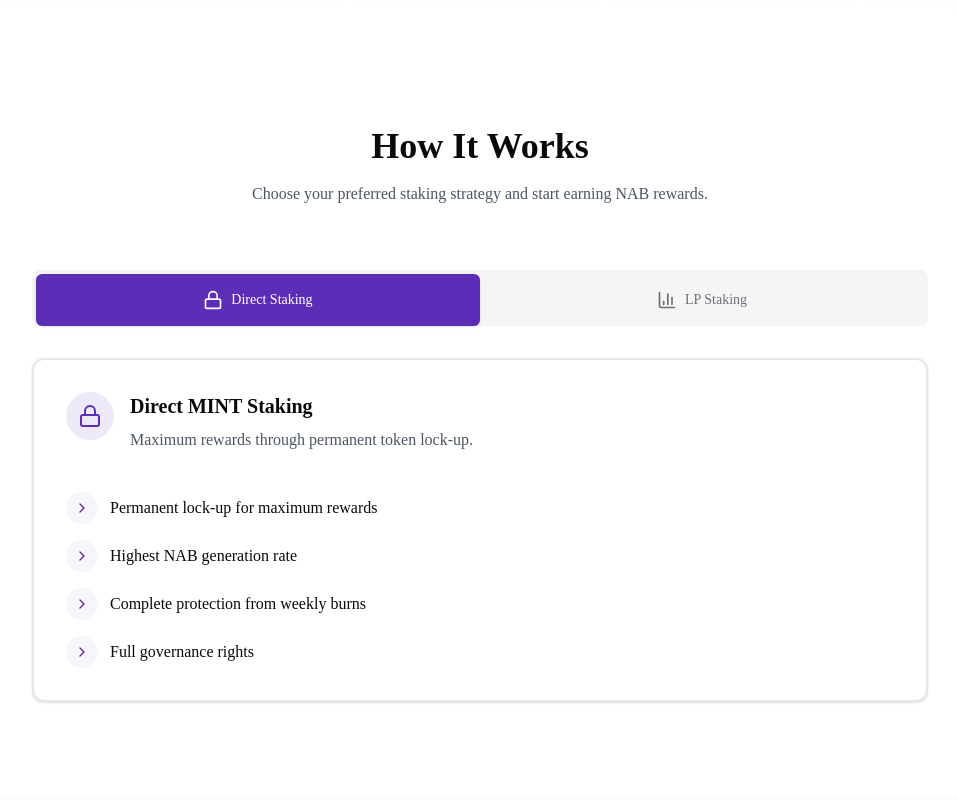
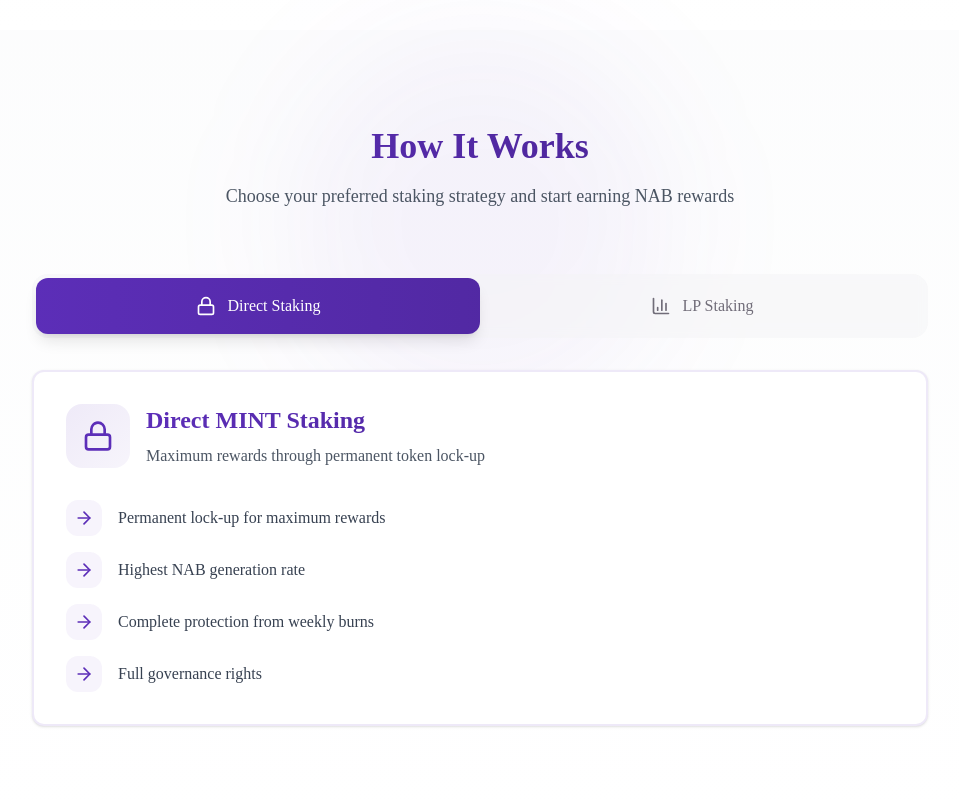
Before and after one commit to skyf0xx/mint, a Next.js app: page / in a window 1280 px wide. Shown: the part 1540-2340 px from the top of the page, without its empty margins (160-1119 px from the left). Built offline with nearby package versions, Linux system fonts and the light colour scheme.

Commit message:
style: how it works

```diff
--- a/sections/how-it-works.tsx
+++ b/sections/how-it-works.tsx
@@ -1,146 +1,175 @@
 import { Card, CardContent } from '@/components/ui/card';
 import { Tabs, TabsContent, TabsList, TabsTrigger } from '@/components/ui/tabs';
-import { BarChart3, ChevronRight, Lock } from 'lucide-react';
+import { BarChart3, Lock, ArrowRight } from 'lucide-react';
+import { motion } from 'framer-motion';
 
 const HowItWorks = () => {
+    const containerVariants = {
+        hidden: { opacity: 0, y: 20 },
+        visible: {
+            opacity: 1,
+            y: 0,
+            transition: {
+                duration: 0.6,
+                staggerChildren: 0.1,
+            },
+        },
+    };
+
+    const itemVariants = {
+        hidden: { opacity: 0, x: -20 },
+        visible: { opacity: 1, x: 0 },
+    };
+
     return (
-        <section id="how-it-works" className="py-24 container mx-auto px-4">
-            <div className="max-w-3xl mx-auto text-center mb-16">
-                <h2 className="text-4xl font-bold mb-4">How It Works</h2>
-                <p className="text-gray-600">
-                    Choose your preferred staking strategy and start earning NAB
-                    rewards.
+        <section id="how-it-works" className="relative py-24">
+            {/* Decorative background elements */}
+            <div className="absolute inset-0 bg-gradient-to-b from-gray-50/50 to-transparent" />
+            <div className="absolute top-0 left-1/2 -translate-x-1/2 w-96 h-96 bg-primary/5 rounded-full blur-3xl" />
+
+            <div className="container mx-auto px-4 relative">
+                <motion.div
+                    className="max-w-3xl mx-auto text-center mb-16"
+                    initial={{ opacity: 0, y: 20 }}
+                    whileInView={{ opacity: 1, y: 0 }}
+                    viewport={{ once: true }}
+                    transition={{ duration: 0.5 }}
+                >
+                    <h2 className="text-4xl font-bold mb-4 bg-clip-text text-transparent bg-gradient-to-r from-primary via-primary-600 to-primary-700">
+                        How It Works
+                    </h2>
+                    <p className="text-lg text-gray-600">
+                        Choose your preferred staking strategy and start earning
+                        NAB rewards
                     </p>
-            </div>
+                </motion.div>
 
                 <Tabs defaultValue="direct" className="max-w-4xl mx-auto">
-                <div className="w-full mb-8">
-                    <TabsList className="w-full grid grid-cols-2 h-14">
+                    <TabsList className="w-full grid grid-cols-2 h-16 p-1 mb-8 bg-gray-100/50 backdrop-blur-sm rounded-2xl">
                         <TabsTrigger
                             value="direct"
-                            className="w-full flex items-center justify-center gap-2 px-8 py-4 data-[state=active]:bg-primary data-[state=active]:text-white"
+                            className="h-full rounded-xl flex items-center justify-center gap-3 text-base font-medium transition-all duration-300
+                                     data-[state=active]:bg-gradient-to-r data-[state=active]:from-primary data-[state=active]:to-primary-600
+                                     data-[state=active]:text-white data-[state=active]:shadow-lg"
                         >
                             <Lock className="w-5 h-5" />
                             Direct Staking
                         </TabsTrigger>
                         <TabsTrigger
                             value="lp"
-                            className="w-full flex items-center justify-center gap-2 px-8 py-4 data-[state=active]:bg-primary data-[state=active]:text-white"
+                            className="h-full rounded-xl flex items-center justify-center gap-3 text-base font-medium transition-all duration-300
+                                     data-[state=active]:bg-gradient-to-r data-[state=active]:from-primary data-[state=active]:to-primary-600
+                                     data-[state=active]:text-white data-[state=active]:shadow-lg"
                         >
                             <BarChart3 className="w-5 h-5" />
                             LP Staking
                         </TabsTrigger>
                     </TabsList>
-                </div>
 
-                {/* Rest of the component remains the same */}
                     <TabsContent value="direct">
-                    <Card className="border-2">
+                        <motion.div
+                            variants={containerVariants}
+                            initial="hidden"
+                            whileInView="visible"
+                            viewport={{ once: true }}
+                        >
+                            <Card className="border-2 border-primary/10 overflow-hidden">
                                 <CardContent className="p-8">
-                            <div className="space-y-6">
+                                    <div className="space-y-8">
                                         <div className="flex items-start space-x-4">
-                                    <div className="p-3 rounded-full bg-primary/10">
-                                        <Lock className="w-6 h-6 text-primary" />
+                                            <div className="p-4 rounded-2xl bg-gradient-to-br from-primary/10 to-primary/5">
+                                                <Lock className="w-8 h-8 text-primary" />
                                             </div>
                                             <div>
-                                        <h3 className="text-xl font-bold mb-2">
+                                                <h3 className="text-2xl font-bold mb-2 bg-clip-text text-transparent bg-gradient-to-r from-primary to-primary-600">
                                                     Direct MINT Staking
                                                 </h3>
-                                        <p className="text-gray-600 mb-4">
-                                            Maximum rewards through permanent
-                                            token lock-up.
+                                                <p className="text-gray-600">
+                                                    Maximum rewards through
+                                                    permanent token lock-up
                                                 </p>
                                             </div>
                                         </div>
                                         <ul className="space-y-4">
-                                    <li className="flex items-center gap-3">
-                                        <div className="p-2 rounded-full bg-primary/5">
-                                            <ChevronRight className="w-4 h-4 text-primary" />
+                                            {[
+                                                'Permanent lock-up for maximum rewards',
+                                                'Highest NAB generation rate',
+                                                'Complete protection from weekly burns',
+                                                'Full governance rights',
+                                            ].map((item, index) => (
+                                                <motion.li
+                                                    key={index}
+                                                    variants={itemVariants}
+                                                    className="flex items-center gap-4 group"
+                                                >
+                                                    <div className="p-2 rounded-xl bg-primary/5 group-hover:bg-primary/10 transition-colors duration-300">
+                                                        <ArrowRight className="w-5 h-5 text-primary group-hover:translate-x-1 transition-transform duration-300" />
                                                     </div>
-                                        <span>
-                                            Permanent lock-up for maximum
-                                            rewards
+                                                    <span className="text-gray-700 group-hover:text-gray-900 transition-colors duration-300">
+                                                        {item}
                                                     </span>
-                                    </li>
-                                    <li className="flex items-center gap-3">
-                                        <div className="p-2 rounded-full bg-primary/5">
-                                            <ChevronRight className="w-4 h-4 text-primary" />
-                                        </div>
-                                        <span>Highest NAB generation rate</span>
-                                    </li>
-                                    <li className="flex items-center gap-3">
-                                        <div className="p-2 rounded-full bg-primary/5">
-                                            <ChevronRight className="w-4 h-4 text-primary" />
-                                        </div>
-                                        <span>
-                                            Complete protection from weekly
-                                            burns
-                                        </span>
-                                    </li>
-                                    <li className="flex items-center gap-3">
-                                        <div className="p-2 rounded-full bg-primary/5">
-                                            <ChevronRight className="w-4 h-4 text-primary" />
-                                        </div>
-                                        <span>Full governance rights</span>
-                                    </li>
+                                                </motion.li>
+                                            ))}
                                         </ul>
                                     </div>
                                 </CardContent>
                             </Card>
+                        </motion.div>
                     </TabsContent>
 
                     <TabsContent value="lp">
-                    <Card className="border-2">
+                        <motion.div
+                            variants={containerVariants}
+                            initial="hidden"
+                            whileInView="visible"
+                            viewport={{ once: true }}
+                        >
+                            <Card className="border-2 border-primary/10 overflow-hidden">
                                 <CardContent className="p-8">
-                            <div className="space-y-6">
+                                    <div className="space-y-8">
                                         <div className="flex items-start space-x-4">
-                                    <div className="p-3 rounded-full bg-primary/10">
-                                        <BarChart3 className="w-6 h-6 text-primary" />
+                                            <div className="p-4 rounded-2xl bg-gradient-to-br from-primary/10 to-primary/5">
+                                                <BarChart3 className="w-8 h-8 text-primary" />
                                             </div>
                                             <div>
-                                        <h3 className="text-xl font-bold mb-2">
+                                                <h3 className="text-2xl font-bold mb-2 bg-clip-text text-transparent bg-gradient-to-r from-primary to-primary-600">
                                                     LP Staking (MINT/NAB)
                                                 </h3>
-                                        <p className="text-gray-600 mb-4">
-                                            Flexible staking with additional
-                                            liquidity benefits.
+                                                <p className="text-gray-600">
+                                                    Flexible staking with
+                                                    additional liquidity
+                                                    benefits
                                                 </p>
                                             </div>
                                         </div>
                                         <ul className="space-y-4">
-                                    <li className="flex items-center gap-3">
-                                        <div className="p-2 rounded-full bg-primary/5">
-                                            <ChevronRight className="w-4 h-4 text-primary" />
+                                            {[
+                                                'Flexible staking with withdrawal options',
+                                                'Competitive reward rates',
+                                                'Market liquidity benefits',
+                                                'Partial burn protection',
+                                            ].map((item, index) => (
+                                                <motion.li
+                                                    key={index}
+                                                    variants={itemVariants}
+                                                    className="flex items-center gap-4 group"
+                                                >
+                                                    <div className="p-2 rounded-xl bg-primary/5 group-hover:bg-primary/10 transition-colors duration-300">
+                                                        <ArrowRight className="w-5 h-5 text-primary group-hover:translate-x-1 transition-transform duration-300" />
                                                     </div>
-                                        <span>
-                                            Flexible staking with withdrawal
-                                            options
+                                                    <span className="text-gray-700 group-hover:text-gray-900 transition-colors duration-300">
+                                                        {item}
                                                     </span>
-                                    </li>
-                                    <li className="flex items-center gap-3">
-                                        <div className="p-2 rounded-full bg-primary/5">
-                                            <ChevronRight className="w-4 h-4 text-primary" />
-                                        </div>
-                                        <span>Competitive reward rates</span>
-                                    </li>
-                                    <li className="flex items-center gap-3">
-                                        <div className="p-2 rounded-full bg-primary/5">
-                                            <ChevronRight className="w-4 h-4 text-primary" />
-                                        </div>
-                                        <span>Market liquidity benefits</span>
-                                    </li>
-                                    <li className="flex items-center gap-3">
-                                        <div className="p-2 rounded-full bg-primary/5">
-                                            <ChevronRight className="w-4 h-4 text-primary" />
-                                        </div>
-                                        <span>Partial burn protection</span>
-                                    </li>
+                                                </motion.li>
+                                            ))}
                                         </ul>
                                     </div>
                                 </CardContent>
                             </Card>
+                        </motion.div>
                     </TabsContent>
                 </Tabs>
+            </div>
         </section>
     );
 };
```
Lines whose indentation alone changed are shown as unchanged.
